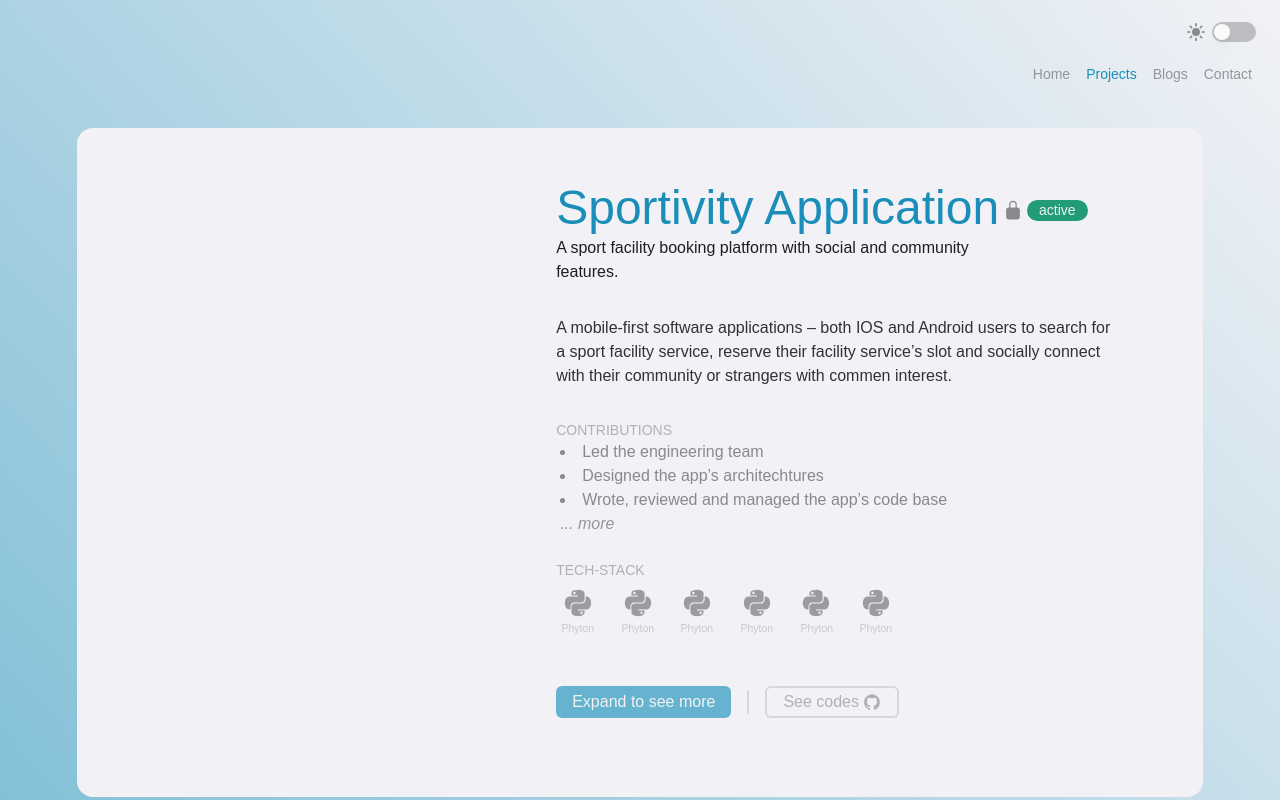
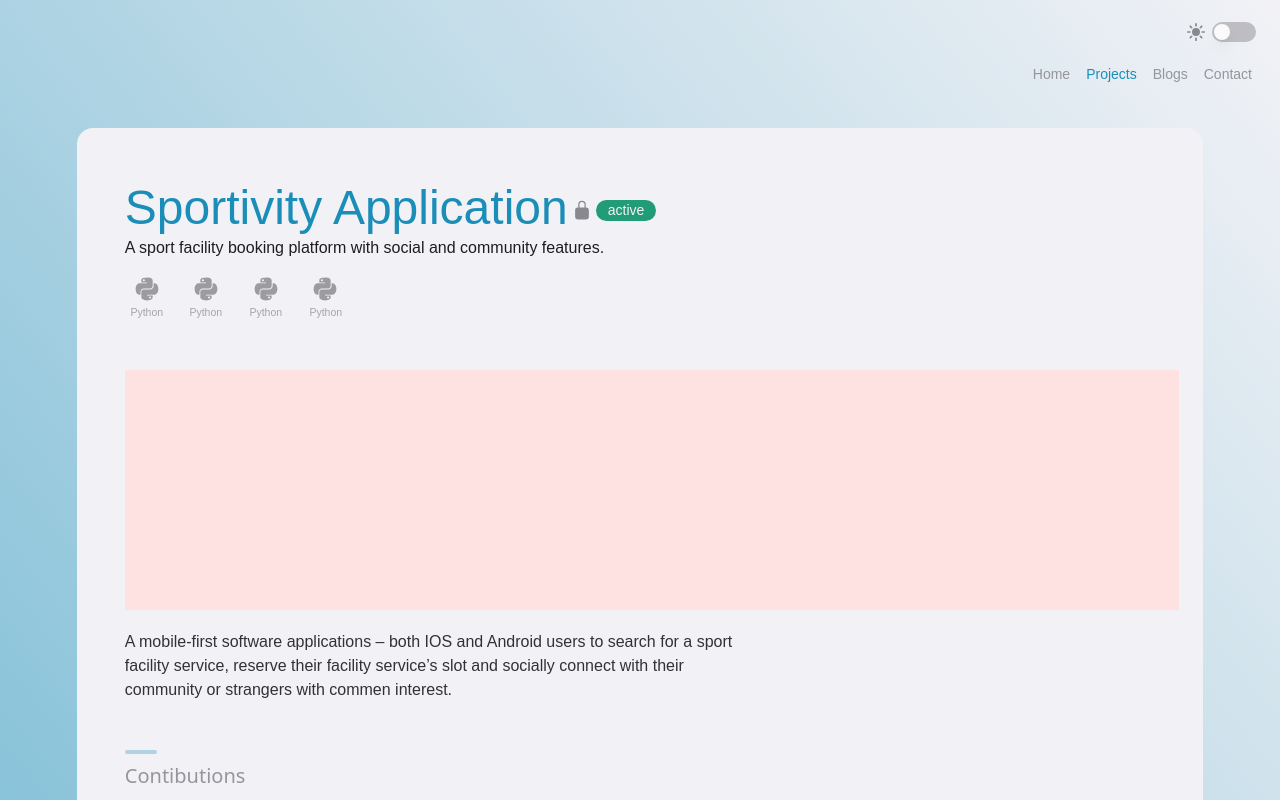
Before and after one commit to qarnayn-dev/qarnayn_portfolio, a Next.js app: page /projects in a window 1280 px wide. Both pictures are taken after a click on the button "Expand to see more". Shown: the top 800 px of the page. Built offline with nearby package versions, Linux system fonts and the light colour scheme.

Commit message:
UP - finalizing project layout

```diff
--- a/pages/projects.tsx
+++ b/pages/projects.tsx
@@ -1,5 +1,7 @@
+import { AnimatePresence, motion } from 'framer-motion'
 import React, { useState } from 'react'
-import { IoLockClosed, IoLogoGithub, IoLogoPython } from 'react-icons/io5'
+import { IconType } from 'react-icons'
+import { IoLockClosed, IoLogoGithub, IoLogoPython, IoChevronUpOutline } from 'react-icons/io5'
 import { ChainedPost } from '../components/ChainedPost'
 import TopFrame from '../components/TopFrame'
 
@@ -9,17 +11,6 @@ const Projects = () => {
     <TopFrame/>
     <div className='frame-bounded-x pt-32 pb-28 bg-gradient-to-tr from-primary-t4'>
         <ProjectCard></ProjectCard>
-        {/* <ProjectCard></ProjectCard>
-        <ProjectCard></ProjectCard> */}
-        <div className='w-full bg-themed-gray-base my-16 p-12'>
-          <ChainedPost>
-            {[
-              "Lorem ipsum dolor sit amet, consectetur adipisicing elit. Ullam, repudiandae! Libero in, reiciendis non dolorum nisi obcaecati quaerat minima corporis magnam ea, architecto rerum tempora autem odio voluptatum officia quidem!",
-              "Lorem ipsum dolor sit amet, consectetur adipisicing elit. Ullam, repudiandae! Libero in, reiciendis non dolorum nisi obcaecati quaerat minima corporis magnam ea, architecto rerum tempora autem odio voluptatum officia quidem!",
-              "Lorem ipsum dolor sit amet, consectetur adipisicing elit. Ullam, repudiandae! Libero in, reiciendis non dolorum nisi obcaecati quaerat minima corporis magnam ea, architecto rerum tempora autem odio voluptatum officia quidem!"
-            ]}
-          </ChainedPost>
-        </div>
       </div>
     </>
   )
@@ -33,59 +24,201 @@ const ProjectCard = () => {
   const twSub: string = "style-small-text text-themed-gray-t6";
   const twTransition: string = "transition-all duration-500 ease-out-cubic";
 
-  const tag = () => {
+  const Tag = () => {
     return <div className={`${isExpand?'scale-100':'scale-75'} ${twTransition} px-3 pb-[1px] style-small-text rounded-xl bg-semantic-success text-nwhite`}>active</div>
   }
 
+  const ProjectName = () => {
     return (
-    <div className='w-full max-w-7xl mb-16 px-6 pt-8 lg:pt-[5%] pb-12 lg:pb-[7%] rounded-2xl bg-themed-gray-base flex flex-col lg:flex-row-reverse '>
-      <div className='w-full lg:max-w-[60%] lg:pl-6'>
       <div className='flex flex-row gap-1 items-center'>
         <div className={`${isExpand? 'style-heading font-normal mb-1':'style-subheading font-light'} ${twTransition} font-light text-primary-base`}>Sportivity Application</div>
         <IoLockClosed className={`${twTransition} text-themed-gray-t9`} size={isExpand? 20: 14} />
-          {tag()}
+        <Tag/>
       </div>
-        <h2 className={`${isExpand? 'style-body w-[70%]':'style-heading-h2 w-full'} ${twTransition} font-light mb-8`}>A sport facility booking platform with social and community features.</h2>
-        <p className='w-[90%] style-body apply-inverse-gray text-themed-gray-t4 '>A mobile-first software applications – both IOS and Android users to search for a sport facility service, reserve their facility service’s slot and socially connect with their community or strangers with commen interest.</p>
-        <div className='mt-8 '>
+    )
+  }
+
+  const ProjectTitle = () => {
+    return (
+      <h2 className={`${isExpand ? 'style-body w-[70%] mb-4' : 'style-heading-h2 w-full mb-8'} ${twTransition} font-light`}>A sport facility booking platform with social and community features.</h2>
+    )
+  }
+
+  const Description = () => {
+    return (
+      <motion.p
+        transition={{ duration: 0.7, type: "spring" }}
+        initial={{opacity:0, x: 50}}
+        exit={{opacity:0, x: 50}}
+        animate={{ opacity: 1,  x:0}}
+        className={`w-[90%] ${isExpand? 'md:w-[60%]':'md:w-[90%]'} mt-2 mb-5 style-body apply-inverse-gray text-themed-gray-t4`}
+        >
+        A mobile-first software applications – both IOS and Android users to search for a sport facility service, reserve their facility service’s slot and socially connect with their community or strangers with commen interest.
+      </motion.p>
+    )
+  }
+
+  const contibution = (items: string[]) => {
+    return (
+      <AnimatePresence >
+        {!isExpand &&
+          <motion.div
+            transition={{ duration: 0.6, type: 'spring' }}
+            initial={{x:50,opacity:0}}
+            exit={{x:50,opacity:0}}
+            animate={{ x: 0, opacity: 1 }}
+            className='mt-8'>
             <div className={`${twSub}`}>CONTRIBUTIONS</div>
             <div className='style-body text-themed-gray-t9 pl-1'>
-            <li>Led the engineering team</li>
-            <li>Designed the app’s architechtures</li>
-            <li>Wrote, reviewed and managed the app’s code base</li>
+              {items.map((v,i) => <li key={i}>{v}</li>)}
               <div className='italic text-themed-gray-t8'>... more</div>
             </div>
-        </div>
-        <div className={`${twSub} mt-6`}>TECH-STACK</div>
-        <div className="w-full mt-2 mb-12 flex flex-row flex-wrap gap-4">
-          <TechIcon/>
-          <TechIcon/>
-          <TechIcon/>
-          <TechIcon/>
-          <TechIcon/>
-          <TechIcon/>
-        </div>
-        <div className='flex flex-row gap-2 items-center'>
+          </motion.div>
+        }
+      </AnimatePresence>
+    )
+  }
+
+  const TechStack = () => {
+    const datas: iTechIcon[] = [
+      {icon: IoLogoPython,displayTitle:"Python"},
+      {icon: IoLogoPython,displayTitle:"Python"},
+      {icon: IoLogoPython,displayTitle:"Python"},
+      {icon: IoLogoPython,displayTitle:"Python"},
+      // {icon: ,displayTitle:""},
+    ];
+    return (
+      <>
+        <AnimatePresence>
+          {!isExpand && <motion.div
+          transition={{ duration: 1.8, type: "spring" }}
+          initial={{opacity: 0}}
+          exit={{opacity: 0}}
+          animate={{opacity: 1}}
+          className={`${twSub} mt-6`}>TECH-STACK</motion.div>}
+        </AnimatePresence>
+        <motion.div
+          transition={{ duration: 2.6, type: 'spring' }}
+          initial={{ opacity:0}}
+          animate={{ opacity:1 }}
+          className="w-full mt-2 mb-12 flex flex-row flex-wrap gap-4">
+          {datas.map((v,i)=> <TechIcon key={i} icon={v.icon} displayTitle={v.displayTitle}></TechIcon>)}
+        </motion.div>
+      </>
+    )
+  }
+
+  const ScreenWidePhoto = (
+    <AnimatePresence>
+      {isExpand &&
+        <motion.div
+          transition={{ duration: 2.4, type: 'spring' }}
+          initial={{opacity:0}}
+          exit={{opacity:0}}
+          animate={{opacity:1}}
+          className='w-full h-60 mb-5 bg-red-100'></motion.div>
+      }
+    </AnimatePresence>
+  )
+
+  const ExpandCTA = () => {
+    return (
       <button
-            onClick={() => { setIsExpand((state)=>!state); }}
-            className='py-1 px-4 rounded-md bg-primary-t4 text-center text-nwhite hover:drop-shadow-sm transition-all ease-out-circ duration-300'>Expand to see more</button>
-          <div className='w-[2px] h-6 rounded-2xl mx-2 bg-themed-gray-t3'></div>
+          onClick={() => { setIsExpand(true); }}
+        className='py-1 px-4 rounded-md bg-primary-t4 text-center text-nwhite hover:drop-shadow-sm transition-all ease-out-circ duration-300'>
+        Expand to see more
+      </button>
+    )
+  }
+
+  const ToGithubCTA = () => {
+    return (
       <button className='py-[2px] px-4 rounded-md border-2 border-themed-gray-t3 text-center text-themed-gray-t6 hover:drop-shadow-sm transition-all ease-out-circ duration-300 flex flex-row items-center hover:text-themed-gray-t7'>See codes
         <IoLogoGithub className='pl-1' size={22}></IoLogoGithub>
       </button>
+    )
+  }
+
+  const DividerForCTAs = () => {
+    return (<div className='w-[2px] h-6 rounded-2xl mx-2 bg-themed-gray-t3'></div>)
+  }
+
+  const MinimizedUiLayout = (
+    <>
+      {ScreenWidePhoto}
+      <Description/>
+      {contibution([
+        "Led the engineering team",
+        "Designed the app’s architechtures",
+        "Wrote, reviewed and managed the app’s code base",
+      ])}
+      {TechStack()}
+      <div className='flex flex-row gap-2 items-center'>
+        <ExpandCTA/>
+        <DividerForCTAs/>
+        <ToGithubCTA/>
       </div>
+    </>
+  )
+
+  const ExpandedUiLayout = (
+    <>
+      {TechStack()}
+      {ScreenWidePhoto}
+      <Description />
+      <SectionTitle className="mt-12 mb-2">Contibutions</SectionTitle>
+      <ChainedPost className={`w-[90%] ${isExpand? 'md:w-[45%]':'md:w-[90%]'}`} header={"Lorem ipsum dolor sit amet, consectetur adipisicing elit. Ullam, repudiandae! Libero in, reiciendis non dolorum nisi obcaecati quaerat minima corporis magnam ea, architecto rerum tempora autem odio voluptatum officia quidem!"}>
+        {[
+          "Lorem ipsum dolor sit amet, consectetur adipisicing elit. Ullam, repudiandae! Libero in, reiciendis non dolorum nisi obcaecati quaerat minima corporis magnam ea, architecto rerum tempora autem odio voluptatum officia quidem!",
+          "Lorem ipsum dolor sit amet, consectetur adipisicing elit. Ullam, repudiandae! Libero in, reiciendis non dolorum nisi obcaecati quaerat minima corporis magnam ea, architecto rerum tempora autem odio voluptatum officia quidem!",
+          "Lorem ipsum dolor sit amet, consectetur adipisicing elit. Ullam, repudiandae! Libero in, reiciendis non dolorum nisi obcaecati quaerat minima corporis magnam ea, architecto rerum tempora autem odio voluptatum officia quidem!"
+        ]}
+          </ChainedPost>
+      <div className='ml-6'><ToGithubCTA/></div>
+      <div className='absolute bottom-0 left-0 w-full h-6 mb-[2%] flex items-center justify-center'>
+        <button onClick={()=> setIsExpand(false)} className='style-body text-themed-gray-t6 felx flex-row justify-center items-center hover:text-primary-t4 '>
+          <IoChevronUpOutline size={18} className='mx-1 float-left'/>
+          minimize
+        </button>
+      </div>
+    </>
+  )
+
+
+
+  return (
+    <div className='relative w-full max-w-7xl mb-16 px-6 pt-8 lg:pt-[5%] pb-16 lg:pb-[9%] rounded-2xl bg-themed-gray-base flex flex-col lg:flex-row-reverse '>
+      <div className={`w-full ${!isExpand?'lg:max-w-[60%]':''} lg:pl-6`}>
+        <ProjectName/>
+        <ProjectTitle/>
+        {isExpand ? ExpandedUiLayout : MinimizedUiLayout}
       </div>
     </div>
   )
 }
 
-const TechIcon = () => {
-  const twHover = "opacity-40 group-hover:opacity-100 transition-all ease-out-circ duration-500";
+interface iTechIcon{
+  icon: IconType,
+  displayTitle: string,
+}
 
+const TechIcon = (data: iTechIcon) => {
+  const twHover = "opacity-40 group-hover:opacity-60 transition-all ease-out-circ duration-500";
   return (
     <div className='group flex flex-col items-center justify-center' >
-      <IoLogoPython className={`${twHover}`} size={30}/>
-      <div className={`${twHover} t-1 style-small-text text-themed-gray-t9 scale-75`}>Phyton</div>
+      <data.icon className={`${twHover}`} size={26}/>
+      <div className={`${twHover} t-1 style-small-text apply-inverse-gray text-themed-gray-t4 scale-75`}>{data.displayTitle}</div>
     </div>
   )
 }
+
+const SectionTitle = (props:any) => {
+  return (
+    <div
+      className={`${props.className} style-subheading style-secondary text-themed-gray-t8 font-sans flex -translate-x-0 flex-col
+      before:w-8 before:h-1 before:rounded-md before:mb-2 before:bg-primary-t5 before:float-left before:bg-opacity-60
+      `}>
+        {props.children}
+    </div>
+  )
+}
```
Lines whose indentation alone changed are shown as unchanged.
